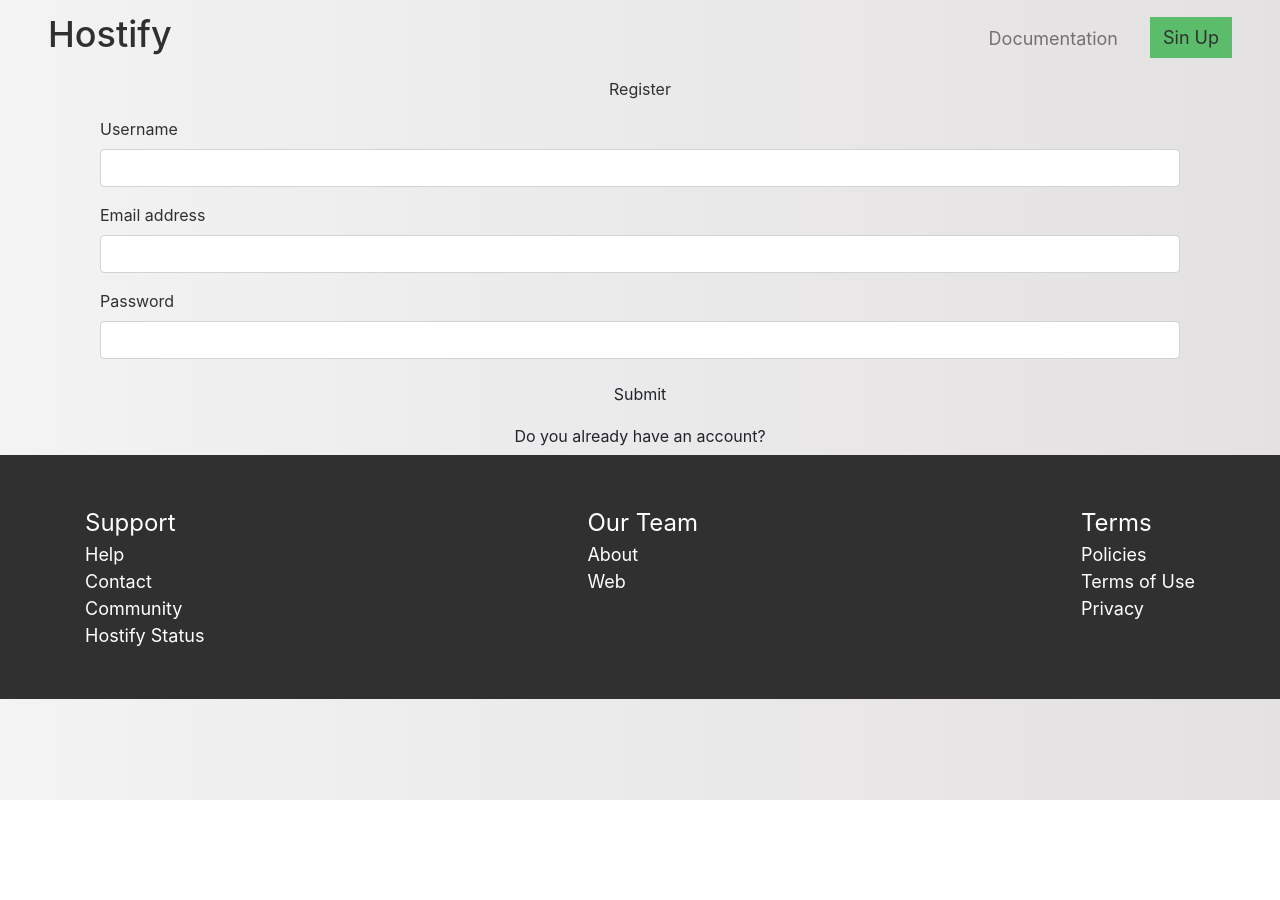
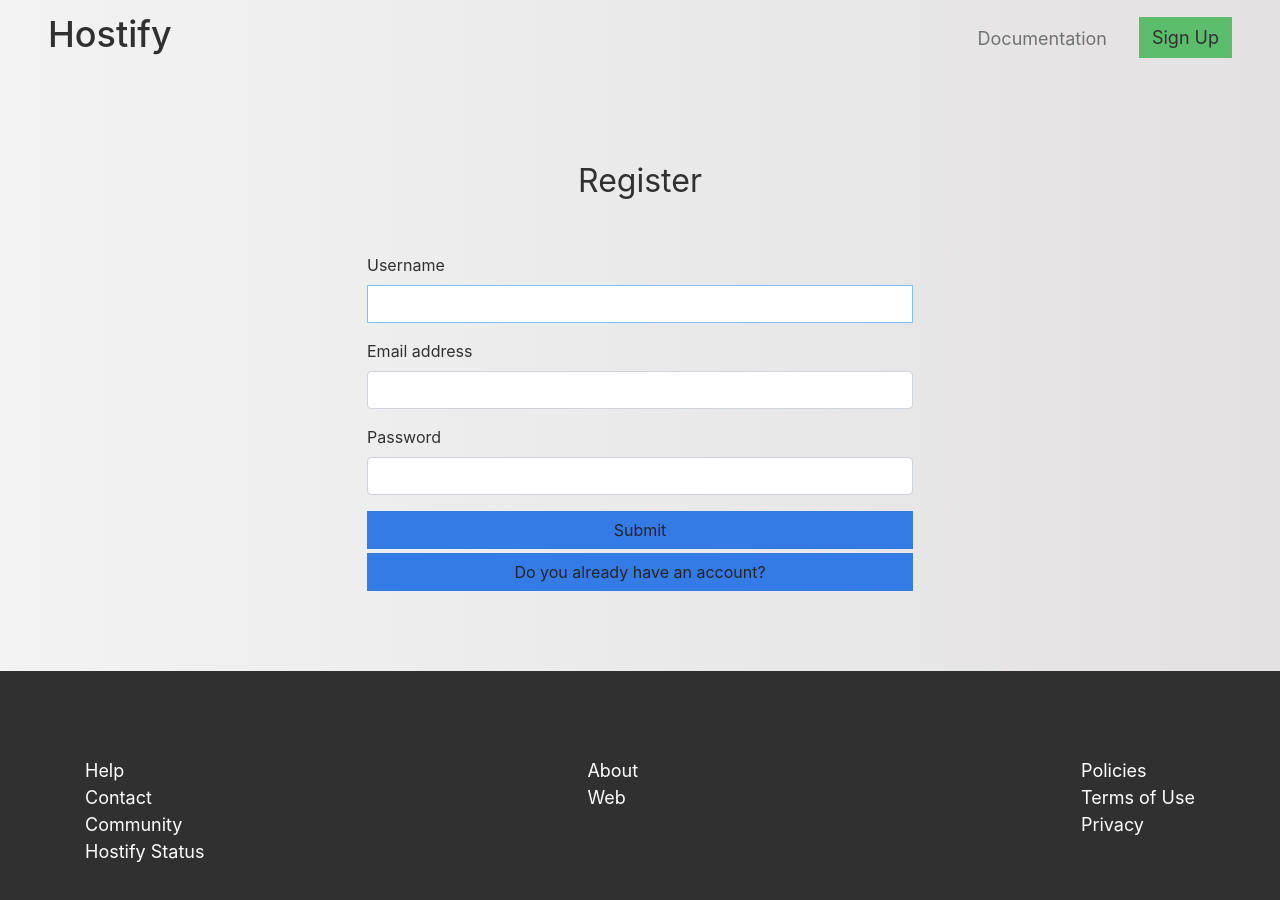
Before and after one commit to eggheaddev/micro-service-frontend, a React (Create React App) app: page /register in a window 1280 px wide. Shown: the top 900 px of the page. Before the commit the page ends 800 px from the top, so only its background shows below. Built offline with nearby package versions, Linux system fonts and the light colour scheme.

Commit message:
user forms styled

```diff
--- a/src/App.css
+++ b/src/App.css
@@ -6,12 +6,26 @@ body {
   color: #303030;
 }
 
-h1 {
+h1,
+h2,
+h3,
+span,
+p {
   color: #303030;
 }
 
 :placeholder {
   color: #dbdbdb;
+}
+
+.btn,
+.btn:hover,
+.btn:focus,
+input,
+input:focus,
+.form-control:focus {
+  border-radius: 0;
+  box-shadow: none;
 }
 
 /* NavBar */
@@ -33,15 +47,11 @@ h1 {
 .sign-up-btn {
   font-size: 1.125rem;
   color: #303030;
-  border-radius: 0;
   background-color: #5bbd6b;
-}
-.sign-up-btn:focus {
-  box-shadow: none;
 }
 
 .sign-up-btn:hover {
-  background-color: green;
+  background-color: #41ab4b;
 }
 
 /* Home */
@@ -55,8 +65,11 @@ h1 {
 
 .btn-search {
   background-color: #f4e772;
-  border-radius: 0;
   font-size: 1.125rem;
+}
+
+.btn-search:hover {
+  background-color: #d6ca5c;
 }
 
 .form-search {
@@ -75,7 +88,6 @@ h1 {
 
 .btn-search:focus,
 .form-search:focus {
-  box-shadow: none;
   border-color: #dbdbdb;
 }
 
@@ -126,3 +138,29 @@ footer {
   margin: 0;
   padding: 0;
 }
+
+/* User Form */
+.form-container {
+  margin: 0 25vw;
+  padding: 10vh 2.5vw;
+}
+
+.user-form .text-center {
+  font-size: 2rem;
+}
+
+.user-form sub {
+  display: flex;
+  justify-content: center;
+}
+
+.user-form button {
+  background-color: #357be5;
+}
+
+.user-form button:hover,
+.user-form .switch-form:hover {
+  box-shadow: none;
+  text-decoration: none;
+  background-color: #276acf;
+}
--- a/src/components/AppDescription.jsx
+++ b/src/components/AppDescription.jsx
@@ -5,7 +5,7 @@ function AppDescription() {
     <div className="home-description container mx-center">
       <h3 className="mb-3">Secure, permanent & inmutable modules</h3>
       <span>
-        Hostify is a hosting service for Deno packages.Here you can upload your
+        Hostify is a hosting service for Deno packages. Here you can upload your
         modules which will be save permanently and will never be deleted. This
         will avoid problems in future projects that depend on certain modules.
       </span>
--- a/src/components/NavBar.jsx
+++ b/src/components/NavBar.jsx
@@ -30,7 +30,7 @@ function NavBar() {
               <li className="nav-item">
                 <Link to="/login">
                   <button type="button" className="btn sign-up-btn ml-4">
-                    Sin Up
+                    Sign Up
                   </button>
                 </Link>
               </li>
--- a/src/pages/Login.jsx
+++ b/src/pages/Login.jsx
@@ -10,21 +10,22 @@ function Login() {
     <Fragment>
       <NavBar />
 
-      <div className="login container mx-center">
+      <div className="user-form form-container mx-center">
         <p className="text-center">Get a token</p>
+        <sub className="mb-5">Tokens are available for one hour.</sub>
         <form className="container mx-center">
           <div className="form-group">
             <label>Username or email</label>
-            <input type="username-email" className="form-control" />
+            <input name="username-email" type="username-email" className="form-control" autoFocus />
           </div>
           <div className="form-group">
             <label>Password</label>
-            <input type="password" className="form-control" />
+            <input name="password" type="password" className="form-control" />
           </div>
           <button type="submit" className="btn btn-block mb-1">
             Submit
           </button>
-          <Link to="/register">
+          <Link to="/register" className="switch-form">
             <button type="submit" className="btn btn-block">
               Create account
             </button>
--- a/src/pages/Register.jsx
+++ b/src/pages/Register.jsx
@@ -10,26 +10,26 @@ function Register() {
     <Fragment>
       <NavBar />
 
-      <div className="register container mx-center">
-        <p className="text-center">Register</p>
+      <div className="user-form form-container mx-center">
+        <p className="text-center mb-5">Register</p>
         <form className="container mx-auto">
           <div className="form-group">
             <label>Username</label>
-            <input type="username" className="form-control" />
+            <input name="username" type="username" className="form-control" autoFocus />
           </div>
           <div className="form-group">
             <label>Email address</label>
-            <input type="email" className="form-control" />
+            <input name="email" type="email" className="form-control" />
           </div>
           <div className="form-group">
             <label>Password</label>
-            <input type="password" className="form-control" />
+            <input name="password" type="password" className="form-control" />
           </div>
           <button type="submit" className="btn btn-block mb-1">
             Submit
           </button>
-          <Link to="/login">
-            <button type="submit" className="btn btn-submit btn-block">
+          <Link to="/login" className="switch-form">
+            <button type="submit" className="btn btn-block">
               Do you already have an account?
             </button>
           </Link>
```
Also changed, not shown: src/components/SearchPackages.jsx (+2 -5 lines).
